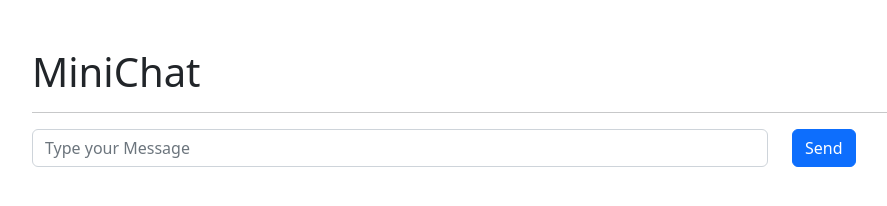
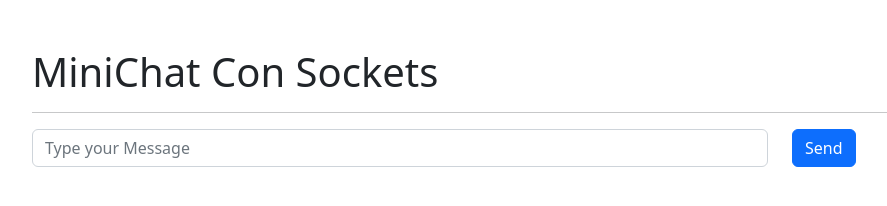
Before and after one commit to kevinesquea17/chatMini, a website: page public/index.html in a window 1280 px wide. Shown: the whole page, without its empty margins (50-937 px from the left). Drawn offline with nearby package versions, Linux system fonts and the light colour scheme; no server answers.

Commit message:
actualizacion del path

```diff
--- a/public/index.html
+++ b/public/index.html
@@ -9,7 +9,7 @@
     <link href="https://cdn.jsdelivr.net/npm/bootstrap@5.2.0/dist/css/bootstrap.min.css" rel="stylesheet" integrity="sha384-gH2yIJqKdNHPEq0n4Mqa/HGKIhSkIHeL5AyhkYV8i59U5AR6csBvApHHNl/vI1Bx" crossorigin="anonymous">
 </head>
 <body class="container">
-    <h1 class="mt-5">MiniChat</h1>
+    <h1 class="mt-5">MiniChat Con Sockets</h1>
     <hr>
 
     <form class="form">
```
